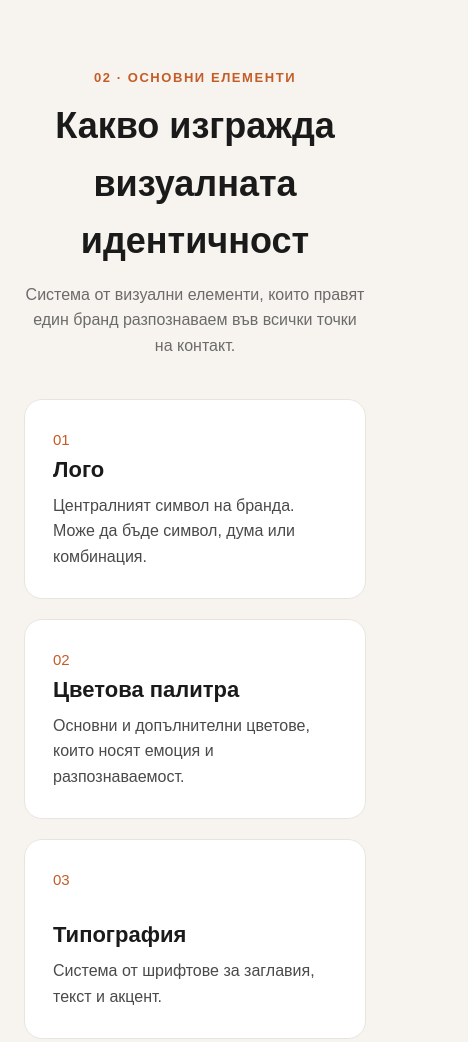
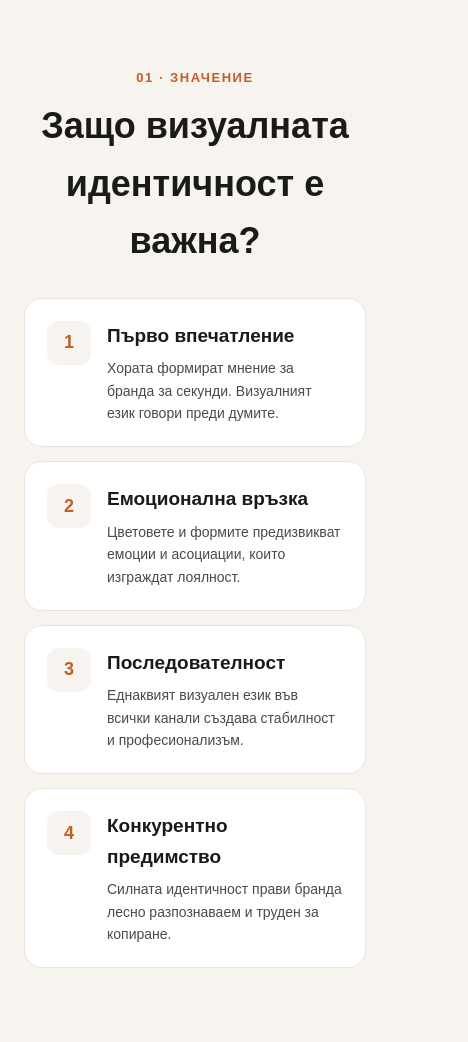
Before and after one commit to kristian0049/martinka, a plain HTML site: page index.html in a window 390 px wide. Shown: the part 1415-2457 px from the top of the page, 468 px wide, since content can reach past the window. Drawn offline with Linux system fonts and the light colour scheme.

Commit message:
Fixes to mobile ui

```diff
--- a/index.html
+++ b/index.html
@@ -110,7 +110,14 @@
     .hero .wrap,.faq .wrap,.cta-box,footer .wrap{grid-template-columns:1fr}
     .hero h1{font-size:38px}
     .features .grid{grid-template-columns:1fr}.features .card{grid-column:auto!important}
-    .why .grid{grid-template-columns:1fr 1fr}
+    .why .grid{grid-template-columns:1fr;gap:14px;margin-top:28px}
+    .why .card{display:grid;grid-template-columns:44px 1fr;column-gap:16px;padding:22px}
+    .why .icon{grid-row:span 2;margin-bottom:0}
+    .why h3{overflow-wrap:anywhere}
+    /* на мобилно: секция 01 (Значение) идва преди секция 02 (Елементи) */
+    body{display:flex;flex-direction:column}
+    #why{order:1}
+    .features,#why ~ *{order:2}
     .track{justify-content:flex-start;overflow-x:auto;padding-bottom:8px}
     .cta-box .txt{padding:36px}
   }
```
Also changed, not shown: 1 other file.
